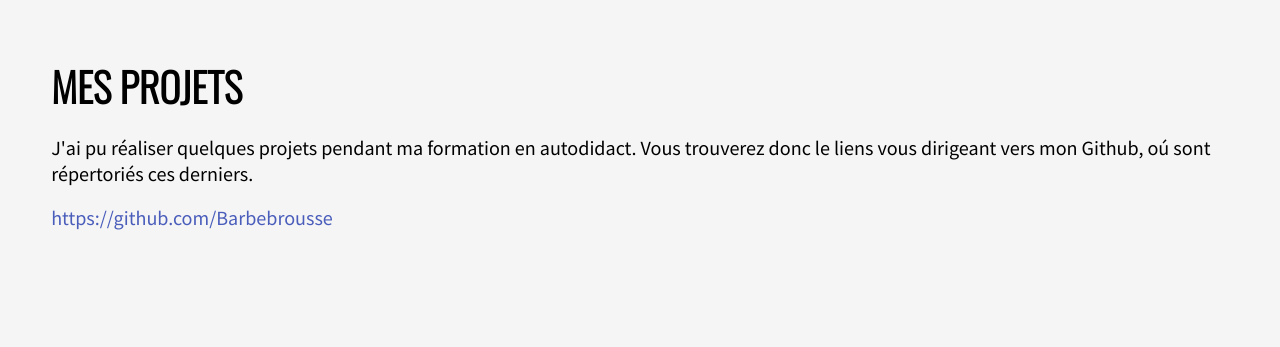
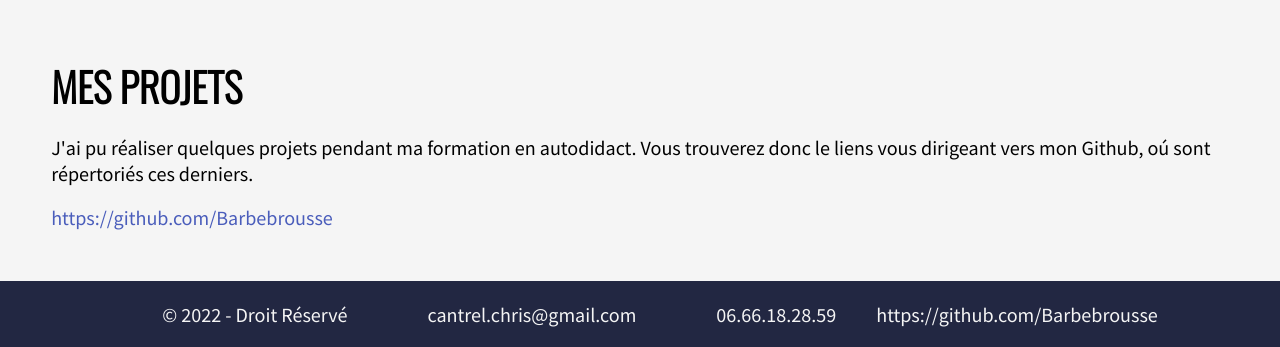
Before and after one commit to Barbebrousse/Portfolio, a plain HTML site: page index.html in a window 1280 px wide. Shown: the part 1290-1637 px from the top of the page. Before the commit the page ends 1571 px from the top, so only its background shows below. Drawn offline with nearby package versions, Linux system fonts and the light colour scheme.

Commit message:
Update des dossiers HTML et CSS

```diff
--- a/index.html
+++ b/index.html
@@ -16,7 +16,7 @@
         <ul>
             <li><a href="#header">Présentation</a></li>
             <li><a href="#competences">Compétences</a></li>
-            <li><a href="">Projets</a></li>
+            <li><a href="#projet">Projets</a></li>
             <li><a href="">Contact</a></li>
         </ul>
     </nav>
@@ -72,10 +72,14 @@
             <p>J'ai pu réaliser quelques projets pendant ma formation en autodidact. Vous trouverez donc le liens vous dirigeant vers mon Github, o&uacute; sont répertoriés ces derniers.</p>
             <a href="https://github.com/Barbebrousse" target="_blank">https://github.com/Barbebrousse</a>
         </section>
-
     </section>
 
-    <footer></footer>
+    <footer>
+        <p>&copy; 2022 - Droit Réservé</p>
+        <p>cantrel.chris@gmail.com</p>
+        <p>06.66.18.28.59</p>
+        <a href="https://github.com/Barbebrousse" target="_blank">https://github.com/Barbebrousse</a>
+    </footer>
 
 </body>
 </html>
--- a/styles.css
+++ b/styles.css
@@ -123,7 +123,28 @@ nav ul li a:hover {
     font-weight: bolder;
 }
 
+footer {
+    background-color: #222742;
+    color: whitesmoke;
+    margin: 0%;
+    padding: 0%;
+    display: flex;
+    align-items: center;
+    justify-content: center;
+}
+footer p {
+    margin: 20px 40px;
+    display: flex;
+}
 
+footer a {
+    text-decoration: none;
+    cursor: pointer;
+    color: whitesmoke;
+}
+footer a:hover {
+    font-weight: bolder;
+}
 
 
 
```
